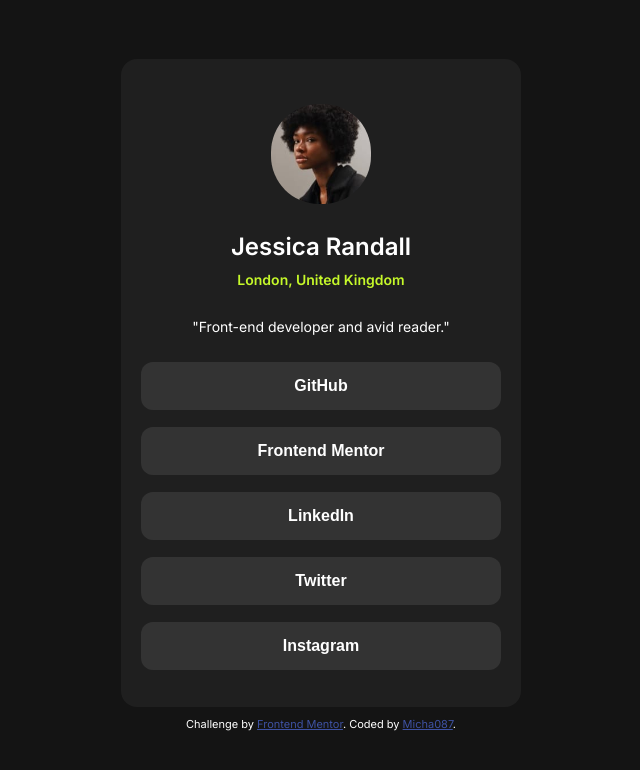
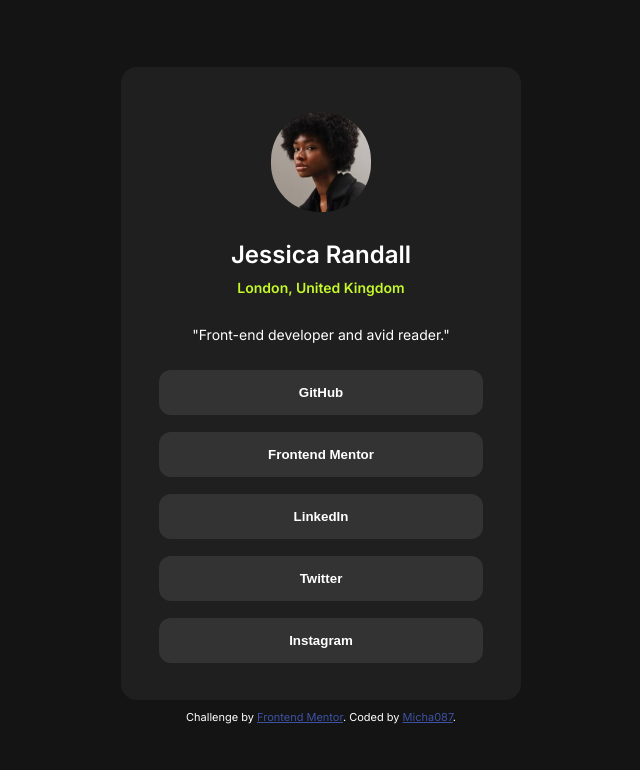
Before and after one commit to Micha087/Social-links-profile, a plain HTML site: page index.html in a window 1280 px wide. Shown: the whole page, without its empty margins (319-959 px from the left). Drawn offline with Linux system fonts and the light colour scheme.

Commit message:
Update style.css

```diff
--- a/style.css
+++ b/style.css
@@ -61,10 +61,10 @@ body{
     cursor: pointer;
     display: flex;
     font-weight: 600;
-    font-size: 16px;
     justify-content: center;
     padding: 15px;
-    width: 100%;
+    width: 90%;
+    margin: auto;
 }
 .social-buttons:hover{
     background-color: var(--Green);
```
